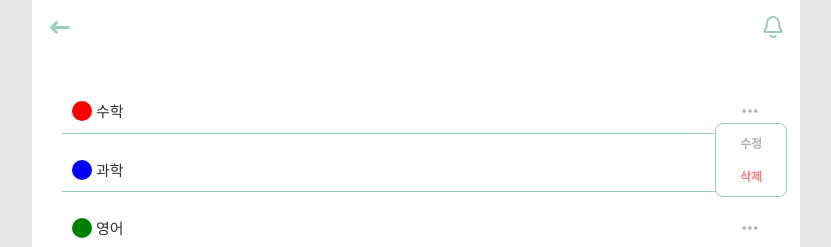
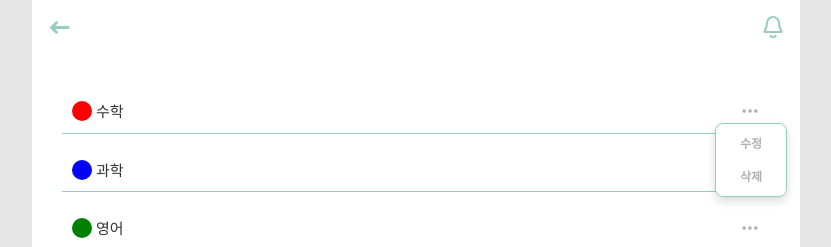
Before and after one commit to prgrms-web-devcourse-final-project/WEB1_1_ALL-I_FE, a React (Vite) app: page /categories in a window 1280 px wide. Both pictures are taken after a click on the element 974 px from the left and 111 px from the top of the page. Shown: the top 247 px of the page, without its empty margins (224-1055 px from the left). Built offline with nearby package versions, Linux system fonts and the light colour scheme; a web font is replaced by a local one.

Commit message:
design: 수정/삭제 모달창 수정

```diff
--- a/src/components/common/EditDeleteModal/EditDeleteModal.style.ts
+++ b/src/components/common/EditDeleteModal/EditDeleteModal.style.ts
@@ -1,16 +1,21 @@
-import styled from "styled-components";
+import styled, { keyframes } from "styled-components";
+
+// 애니메이션 정의
+const fadeIn = keyframes`
+  from {
+    opacity: 0;
+    transform: translateY(-10px);
+  }
+  to {
+    opacity: 1;
+    transform: translateY(0);
+  }
+`;
 
 export const Modal = styled.div<{
-  top?: number;
-  bottom?: number;
-  left?: number;
-  right?: number;
+  isVisible: boolean;
 }>`
   position: absolute;
-  top: ${({ top }) => top}px;
-  bottom: ${({ bottom }) => bottom}px;
-  left: ${({ left }) => left}px;
-  right: ${({ right }) => right}px;
   width: 72px;
   height: 74px;
   border-radius: var(--border-radius-large);
@@ -21,17 +26,20 @@ export const Modal = styled.div<{
   justify-content: center;
   align-items: center;
   gap: 15px;
+  box-shadow: 0px 4px 10px rgba(0, 0, 0, 0.15);
+
+  // 애니메이션 적용
+  animation: ${fadeIn} 0.3s forwards;
 `;
 
 export const Span = styled.span`
   font-size: var(--font-size-small);
   font-weight: var(--font-weight-bold);
-  font-family: "Noto Sans KR";
   cursor: pointer;
-  &:first-child {
-    color: var(--color-gray-light);
-  }
-  &:last-child {
+  transition: 0.25s;
+  color: var(--color-gray-light);
+  &:hover {
     color: var(--color-red);
+    font-weight: var(--font-weight-extrabold);
   }
 `;
--- a/src/components/common/EditDeleteModal/EditDeleteModal.tsx
+++ b/src/components/common/EditDeleteModal/EditDeleteModal.tsx
@@ -16,9 +16,10 @@ function EditDeleteModal({
   right,
   onClickEdit,
   onClickDelete,
-}: IProps) {
+  isVisible,
+}: IProps & { isVisible: boolean }) {
   return (
-    <Styled.Modal style={{ top, bottom, left, right }}>
+    <Styled.Modal style={{ top, bottom, left, right }} isVisible={isVisible}>
       <Styled.Span onClick={onClickEdit}>수정</Styled.Span>
       <Styled.Span onClick={onClickDelete}>삭제</Styled.Span>
     </Styled.Modal>
--- a/src/components/feature/CategoryList/CategoryList.tsx
+++ b/src/components/feature/CategoryList/CategoryList.tsx
@@ -18,12 +18,14 @@ function CategoryList({ categoryId, color, name }: CategoryListProps) {
   const modalRef = useRef<HTMLDivElement>(null);
   const iconRef = useRef<HTMLDivElement>(null);
   const [isDeleteConfirmOpen, setIsDeleteConfirmOpen] = useState(false);
+  const [isVisible, setIsVisible] = useState(false);
 
   const navigate = useNavigate();
 
   // DotsIcon 클릭 시 모달 열기
   const handleDotsClick = () => {
     setIsModalOpen((prev) => !prev); // 현재 상태를 반전시켜 모달 열거나 닫기
+    setIsVisible(true);
   };
 
   // 모달 외부 클릭 시 모달 닫기 함수
@@ -72,7 +74,10 @@ function CategoryList({ categoryId, color, name }: CategoryListProps) {
 
   // 모달 닫기 함수
   const handleCloseModal = () => {
-    setIsModalOpen(false);
+    setIsVisible(false); // 애니메이션 시작
+    setTimeout(() => {
+      setIsModalOpen(false);
+    }, 300); // fadeOut 지속 시간과 동일
   };
 
   return (
@@ -100,6 +105,7 @@ function CategoryList({ categoryId, color, name }: CategoryListProps) {
               left={-55}
               onClickEdit={handleEditClick}
               onClickDelete={handleDeleteClick}
+              isVisible={isVisible}
             />
           </div>
         )}
--- a/src/index.css
+++ b/src/index.css
@@ -16,6 +16,7 @@ html {
   --font-size-micro-small: 0.533rem; /* 8px */
 
   /* font-weight */
+  --font-weight-extrabold: 800;
   --font-weight-bold: 600;
   --font-weight-regular: 400;
   --font-weight-thin: 300;
```
